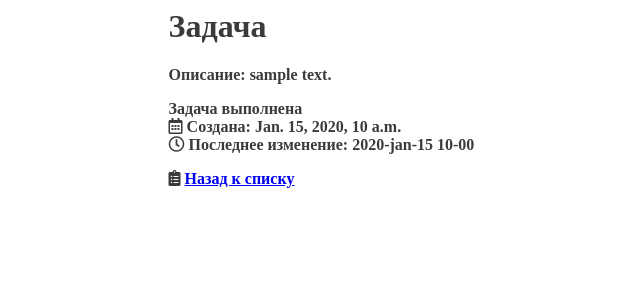
After one commit to roman-grek/Lab3_Python, a Django app: page /tasks/details/1 in a window 1280 px wide. The commit adds this page. Shown: the top 300 px of the page, without its empty margins (187-827 px from the left). Run offline with Django 3.2, Linux system fonts and the light colour scheme; tables that the repository leaves empty hold one stand-in row (values such as "Sample post"); some libraries are stand-ins or nearby versions.

Commit message:
Add small improvements

```diff
--- a/Lab3/urls.py
+++ b/Lab3/urls.py
@@ -18,5 +18,5 @@ from django.urls import path, include
 
 urlpatterns = [
     path('admin/', admin.site.urls),
-    path('tasks/', include('tasks_manager.urls'))
+    path('tasks/', include('tasks_manager.urls', namespace='tasks'))
 ]
--- a/tasks_manager/models.py
+++ b/tasks_manager/models.py
@@ -1,4 +1,5 @@
 from django.db import models
+from django.urls import reverse
 
 
 class TodoItem(models.Model):
@@ -9,6 +10,9 @@ class TodoItem(models.Model):
 
     def __str__(self):
         return self.description.lower()
+
+    def get_absolute_url(self):
+        return reverse("tasks:details", args=[self.pk])
 
     class Meta:
         ordering = ('-created',)
--- a/tasks_manager/urls.py
+++ b/tasks_manager/urls.py
@@ -3,9 +3,13 @@ from django.urls import path
 from . import views
 
 
+app_name = 'tasks'
+
 urlpatterns = [
     path('list/', views.TaskListView.as_view(), name='list'),
     path('complete/<int:uid>', views.complete_task, name='complete'),
+    path("add-task/", views.add_task, name="api-add-task"),
     path('create/', views.TaskCreateView.as_view(), name='create'),
     path('delete/<int:uid>', views.delete_task, name='delete'),
+    path('details/<int:pk>', views.TaskDetailsView.as_view(), name='details')
 ]
--- a/tasks_manager/views.py
+++ b/tasks_manager/views.py
@@ -2,6 +2,7 @@ from django.shortcuts import render, redirect
 from django.http import HttpResponse
 from django.views import View
 from django.views.generic import ListView
+from django.views.generic.detail import DetailView
 
 from .models import TodoItem
 from .forms import AddTaskForm, TodoItemForm
@@ -21,13 +22,18 @@ class TaskCreateView(View):
         form = TodoItemForm(request.POST)
         if form.is_valid():
             form.save()
-            return redirect("/tasks/list")
+            return redirect('tasks:list')
 
         return self.create_render(request, form)
 
     def get(self, request, *args, **kwargs):
         form = TodoItemForm()
         return self.create_render(request, form)
+
+
+class TaskDetailsView(DetailView):
+    model = TodoItem
+    template_name = 'tasks/details.html'
 
 
 def complete_task(request, uid):
@@ -40,4 +46,12 @@ def complete_task(request, uid):
 def delete_task(request, uid):
     item = TodoItem.objects.get(id=uid)
     item.delete()
-    return redirect('/tasks/list')
+    return redirect('tasks:list')
+
+
+def add_task(request):
+    if request.method == "POST":
+        desc = request.POST["description"]
+        t = TodoItem(description=desc)
+        t.save()
+    return redirect("tasks:list")
--- /dev/null
+++ b/templates/tasks/details.html
@@ -0,0 +1,23 @@
+{% extends "tasks/base.html" %}
+{% load static %}
+
+{% block title %}Задача {{ object.id }}{% endblock %}
+
+{% block extra_head %}
+<link rel="stylesheet"
+href="https://use.fontawesome.com/releases/v5.7.0/css/all.css"
+integrity="sha384-
+lZN37f5QGtY3VHgisS14W3ExzMWZxybE1SJSEsQp9S+oqd12jhcu+A56Ebc1zFSJ"
+crossorigin="anonymous">
+{% endblock %}
+
+{% block main_content %}
+    <h1>Задача</h1>
+    <p><b>Описание</b>: {{ object }}</p>
+    <ul>
+        <li>{{ object.is_completed|yesno:"Задача выполнена,Задача ещё не выполнена" }}</li>
+        <li><i class="far fa-calendar-alt"></i>&nbsp;Создана: {{ object.created }}</li>
+        <li><i class="far fa-clock"></i>&nbsp;Последнее изменение: {{ object.updated|date:"Y-b-d H-i" }}</li>
+    </ul>
+    <i class="fas fa-clipboard-list"></i>&nbsp;<a href="{% url "tasks:list" %}">Назад к списку</a>
+{% endblock %}
--- a/templates/tasks/list.html
+++ b/templates/tasks/list.html
@@ -19,8 +19,8 @@
                 <li>
                 <input class='checkbox' data-uid={{ task.id }} type='checkbox'/>
             {% endif %}
-        {{ task }}
-        <a class="remove" href="/tasks/delete/{{ task.id }}">X</a>
+        <a href="{% url "tasks:details" task.id %}">{{ task }}</a>
+        <a class="remove" href="{% url "tasks:delete" task.id %}">X</a>
         <hr/>
         </li>
         {% endfor %}
```
